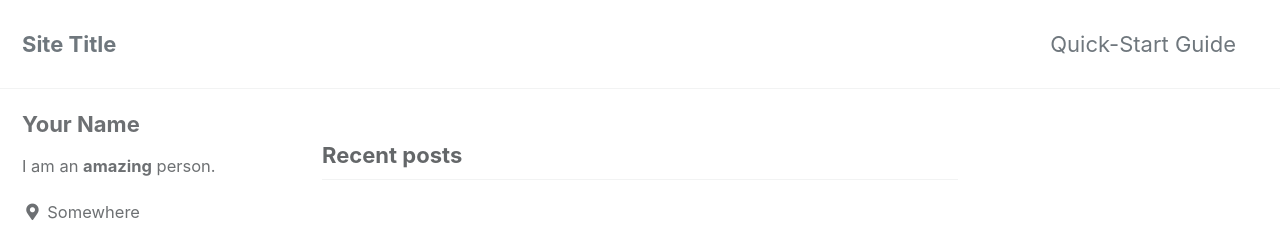
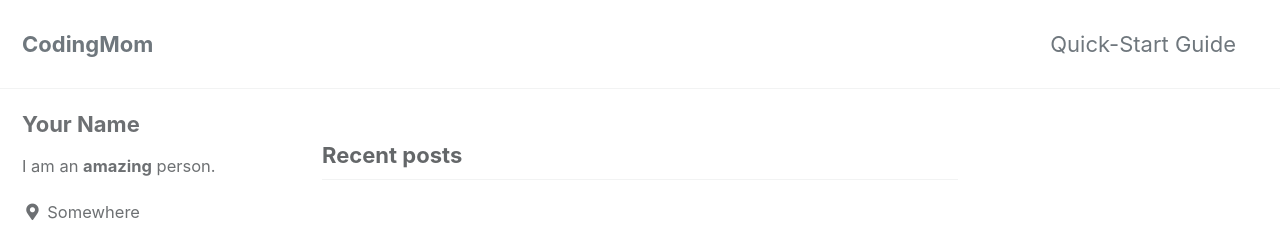
Before and after one commit to codingmom2021/codingmom2021.github.io, a Jekyll site: the page built from index.html, in a window 1280 px wide. Shown: the top 225 px of the page. Built offline with Jekyll 4.4.1, drawn with Linux system fonts in a browser that asks for light colours; cached includes are drawn as plain includes; the list of posts is cut into pages by our own code.

Commit message:
Update _config.yml
change title

```diff
--- a/_config.yml
+++ b/_config.yml
@@ -16,7 +16,7 @@ minimal_mistakes_skin    : "default" # "air", "aqua", "contrast", "dark", "dirt"
 
 # Site Settings
 locale                   : "en-US"
-title                    : "Site Title"
+title                    : "CodingMom"
 title_separator          : "-"
 subtitle                 : # site tagline that appears below site title in masthead
 name                     : "Your Name"
```
